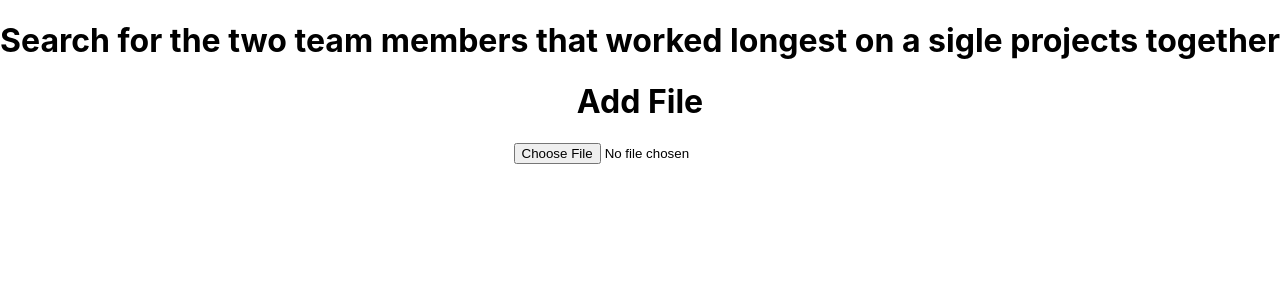
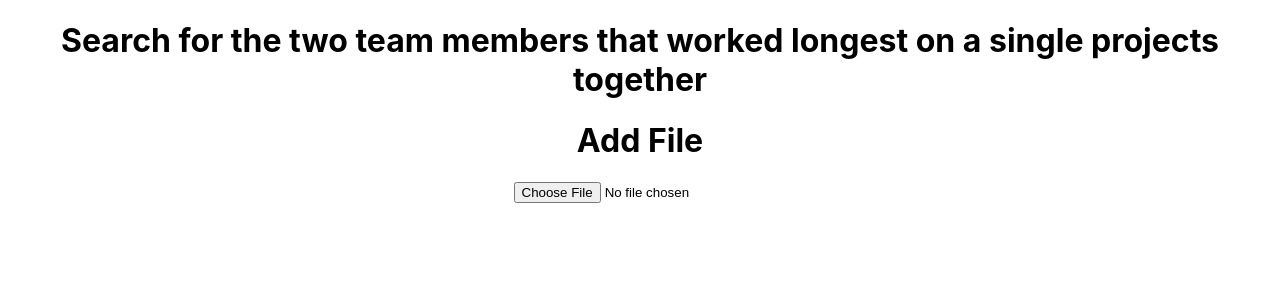
Before and after one commit to vankoto2/ivan-georgiev-employess, a React (Create React App) app: page / in a window 1280 px wide. Shown: the top 300 px of the page. Built offline with nearby package versions, Linux system fonts and the light colour scheme.

Commit message:
Update App.js

```diff
--- a/src/App.js
+++ b/src/App.js
@@ -6,7 +6,7 @@ import DataGridDemo from './components/output/Output'
 function App() {
   return (
     <div className="App">
-      <h1>Search for the two team members that worked longest on a sigle projects together</h1>
+      <h1>Search for the two team members that worked longest on a single projects together</h1>
       <InputFile add={addFile} />
       <div id="answer" />
     </div>
```
